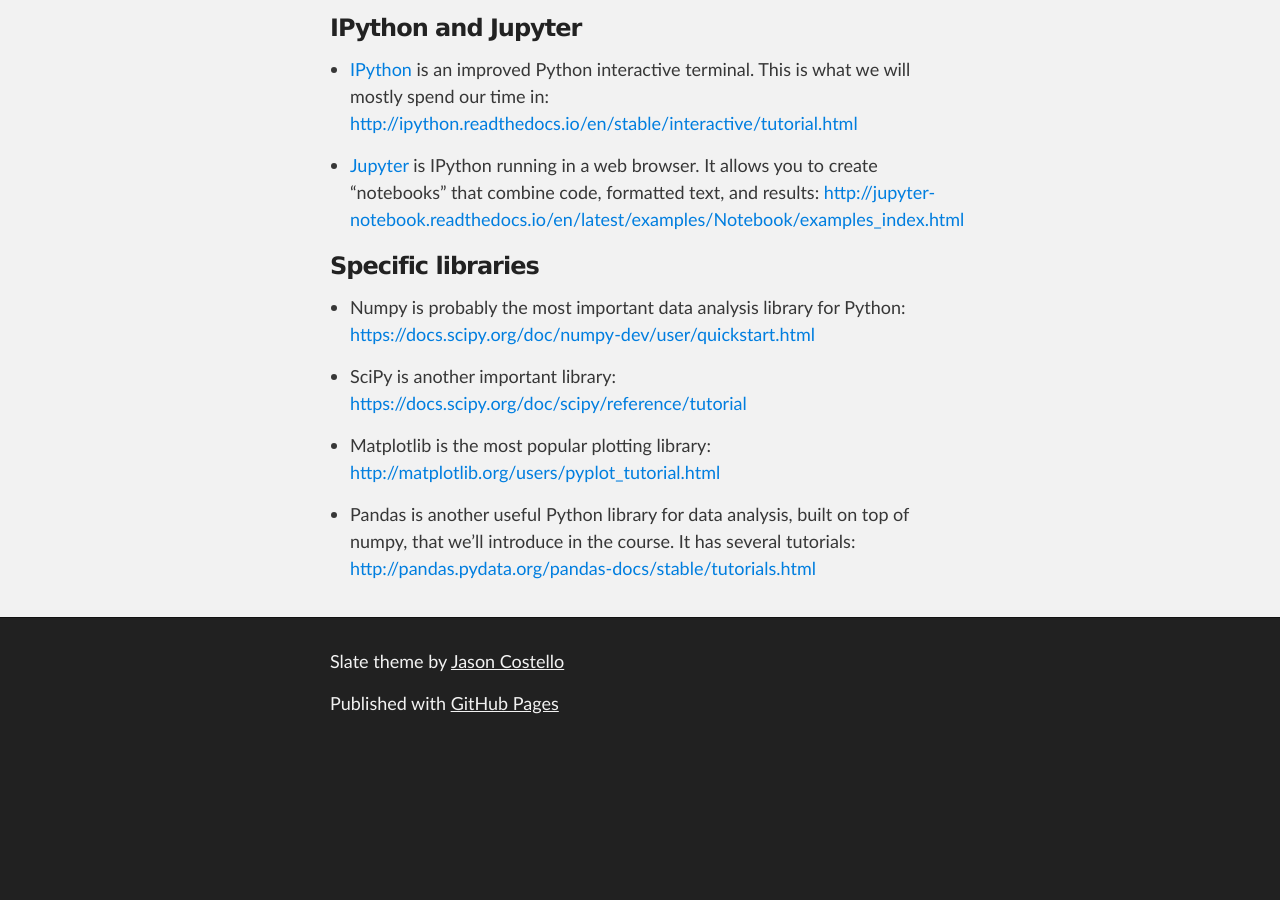
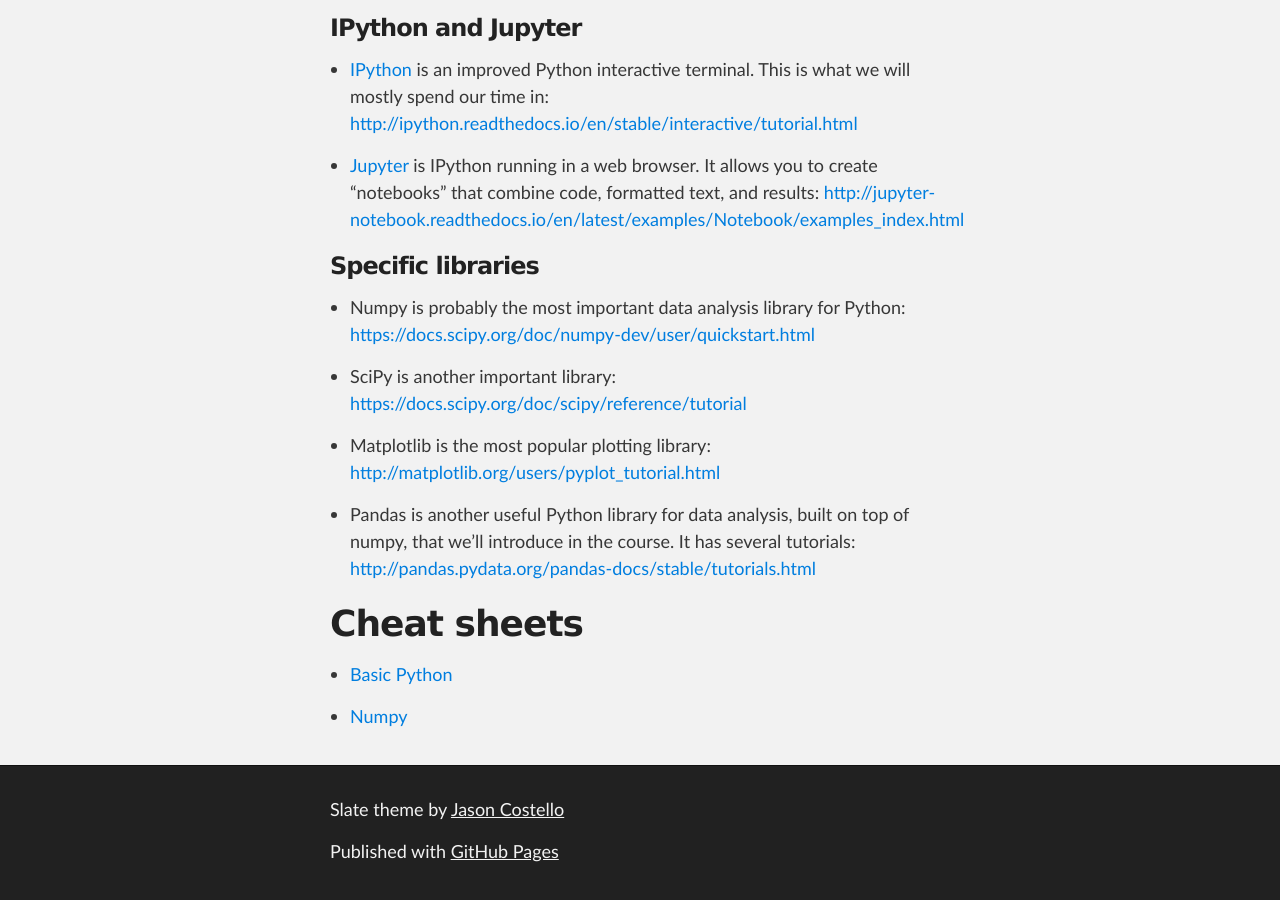
Before and after one commit to SciPyCourse2017/scipycourse2017.github.io, a Jekyll site: the page built from index.md, in a window 1280 px wide and 900 px high, scrolled down 1610 px. Built offline with Jekyll 4.4.1, drawn with Linux system fonts in a browser that asks for light colours; before the commit the page ends 2362 px from its top, so only the background shows below that.

Commit message:
Add links to cheat sheets

```diff
--- a/index.md
+++ b/index.md
@@ -86,3 +86,9 @@ These are all free, and require no signup or login:
 * Pandas is another useful Python library for data analysis, built on top of numpy, that we'll
   introduce in the course. It has several tutorials:
   <http://pandas.pydata.org/pandas-docs/stable/tutorials.html>
+
+# Cheat sheets
+
+* [Basic Python](https://perso.limsi.fr/pointal/_media/python:cours:mementopython3-english.pdf)
+
+* [Numpy](https://s3.amazonaws.com/assets.datacamp.com/blog_assets/Numpy_Python_Cheat_Sheet.pdf)
```
